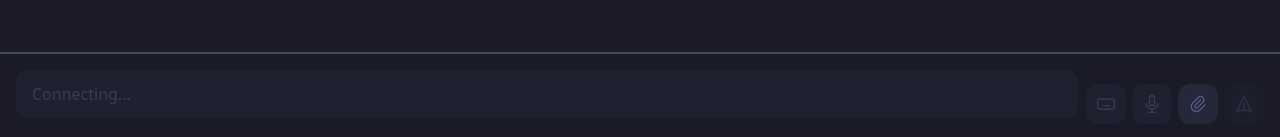
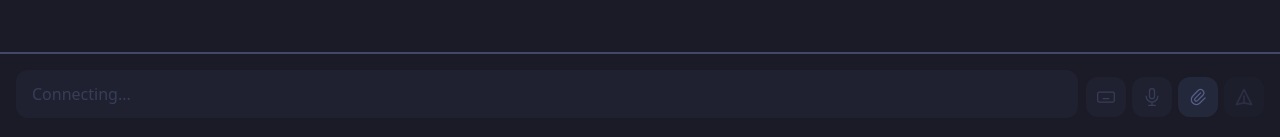
Before and after one commit to MichaelLod/pushToCode, a Next.js app in the folder web/: page / in a window 1280 px wide. Shown: the part 660-797 px from the top of the page. Built offline with nearby package versions, Linux system fonts and the light colour scheme.

Commit message:
fix: Center InputBar elements vertically

```diff
--- a/web/src/components/InputBar.tsx
+++ b/web/src/components/InputBar.tsx
@@ -110,7 +110,7 @@
         )}
 
         {/* Main input row */}
-        <div className="flex items-end gap-2">
+        <div className="flex items-center gap-2">
           {/* Text input (auto-grow) - takes most space */}
           <div className="flex-1 relative">
             <textarea
```
